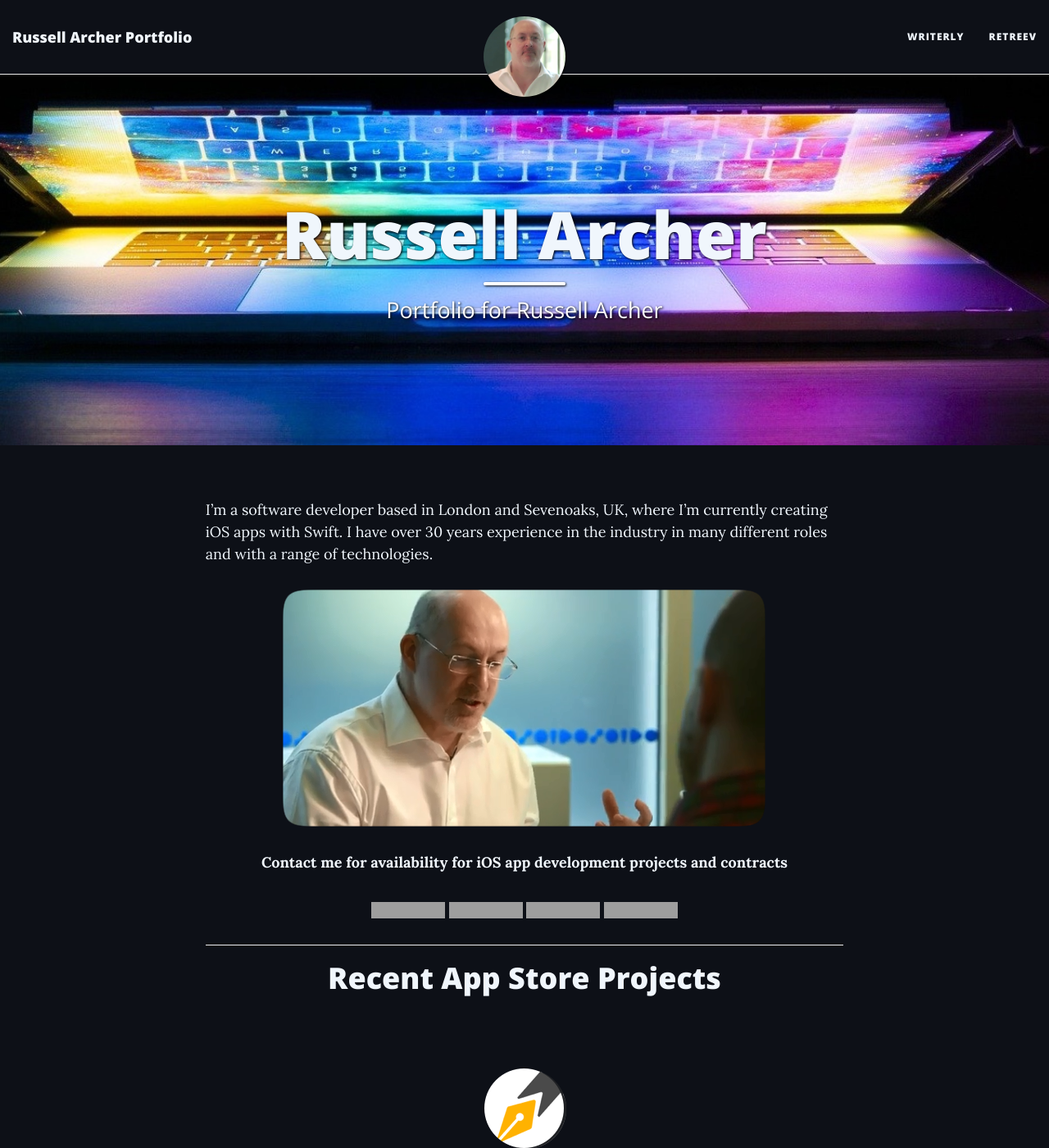
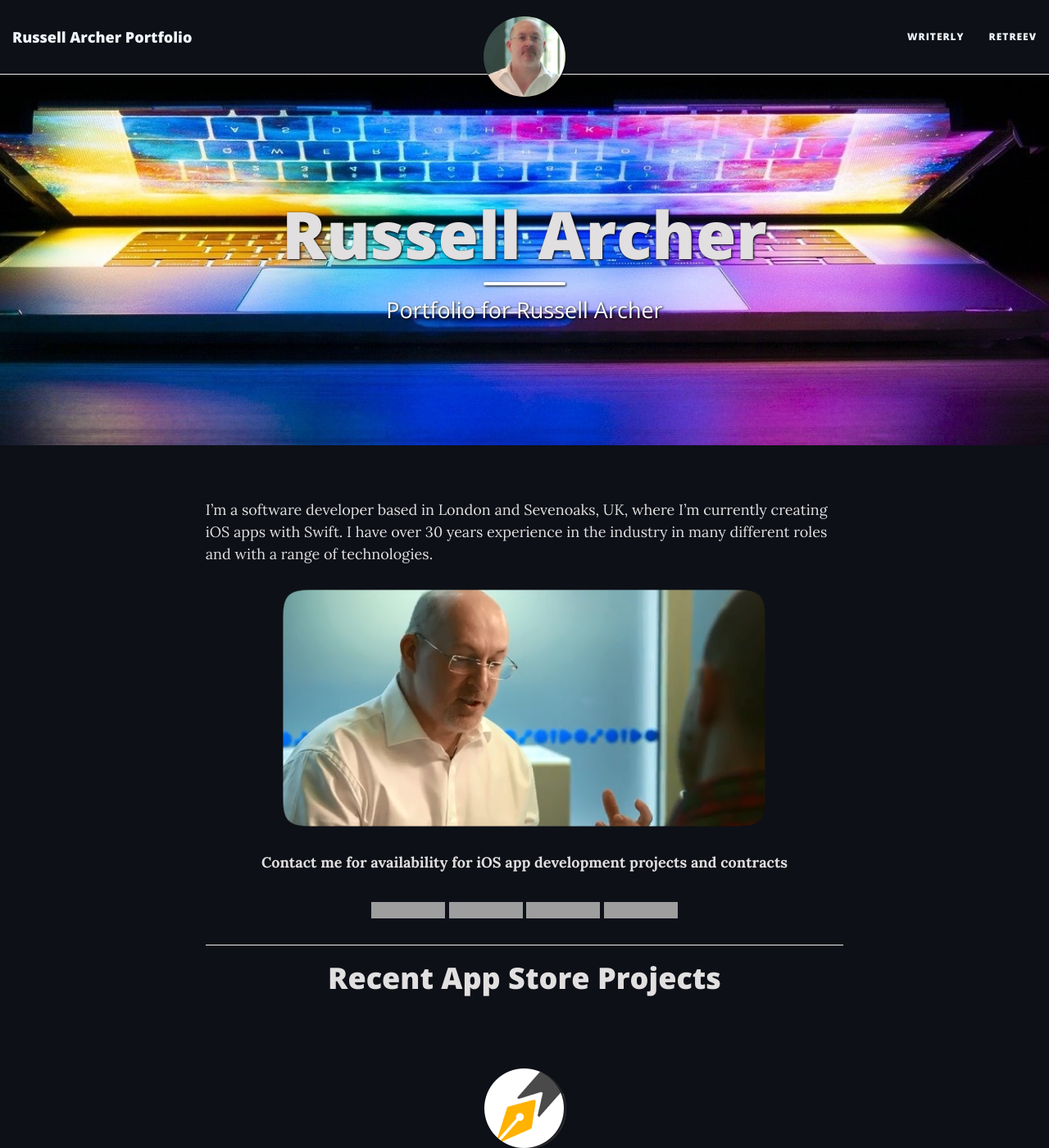
Before and after one commit to russell-archer/russell-archer.github.io, a Jekyll site: the page built from index.md, in a window 1280 px wide and 1400 px high. Shown: the whole window at 82% size. Built offline with Jekyll 4.4.1, drawn with Linux system fonts in a browser that asks for light colours; nearby versions of some CDN libraries; grey boxes are pictures that could not be loaded.

Commit message:
Updated main.css
Signed-off-by: Russell Archer <russell.archer@mac.com>

```diff
--- a/css/main.css
+++ b/css/main.css
@@ -9,7 +9,7 @@ layout: null
 body {
   font-family: 'Lora', 'Times New Roman', serif;
   font-size: 18px;
-  color: #F0F6FC;
+  color: #E1DFDF;
   position: relative;
   background-color: {{ site.page-col }};
   {% if site.page-img %}
@@ -20,12 +20,12 @@ body {
 p {
   line-height: 1.5;
   margin: 30px 0;
-  color: #F0F6FC;
+  color: #E1DFDF;
 }
 h1,h2,h3,h4,h5,h6 {
   font-family: 'Open Sans', 'Helvetica Neue', Helvetica, Arial, sans-serif;
   font-weight: 800;
-  color: #F0F6FC;
+  color: #E1DFDF;
 }
 a {
   color: {{ site.link-col }};
@@ -35,7 +35,7 @@ a:focus {
   color: {{ site.hover-col }};
 }
 blockquote {
-  color: #F0F6FC;
+  color: #E1DFDF;
   font-style: italic;
 }
 blockquote p:first-child {
@@ -51,7 +51,7 @@ hr.small {
 
 .main-content {
   padding-top: 80px;
-  color: #F0F6FC;
+  color: #E1DFDF;
 }
 @media only screen and (min-width: 768px) {
   .main-content {
```
